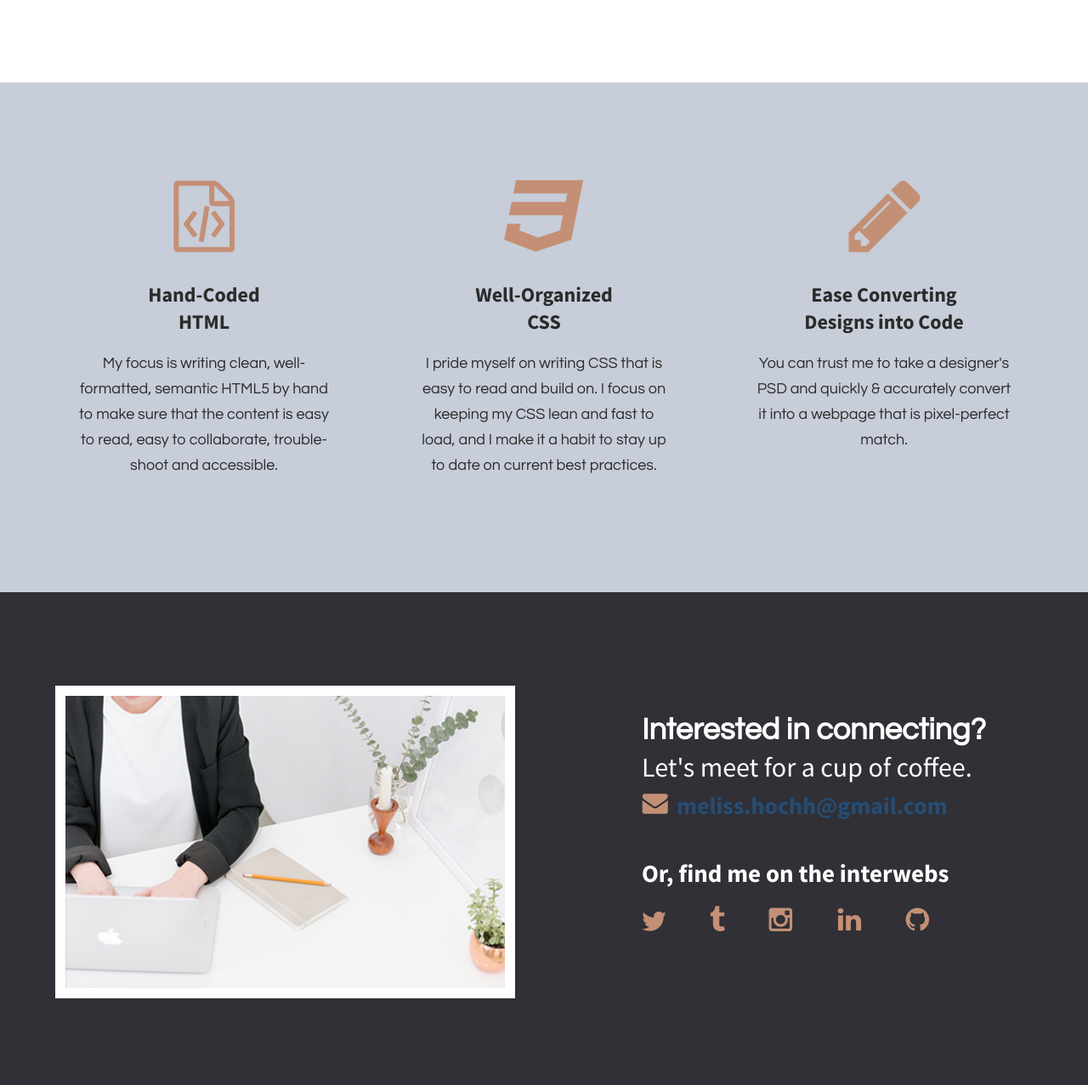
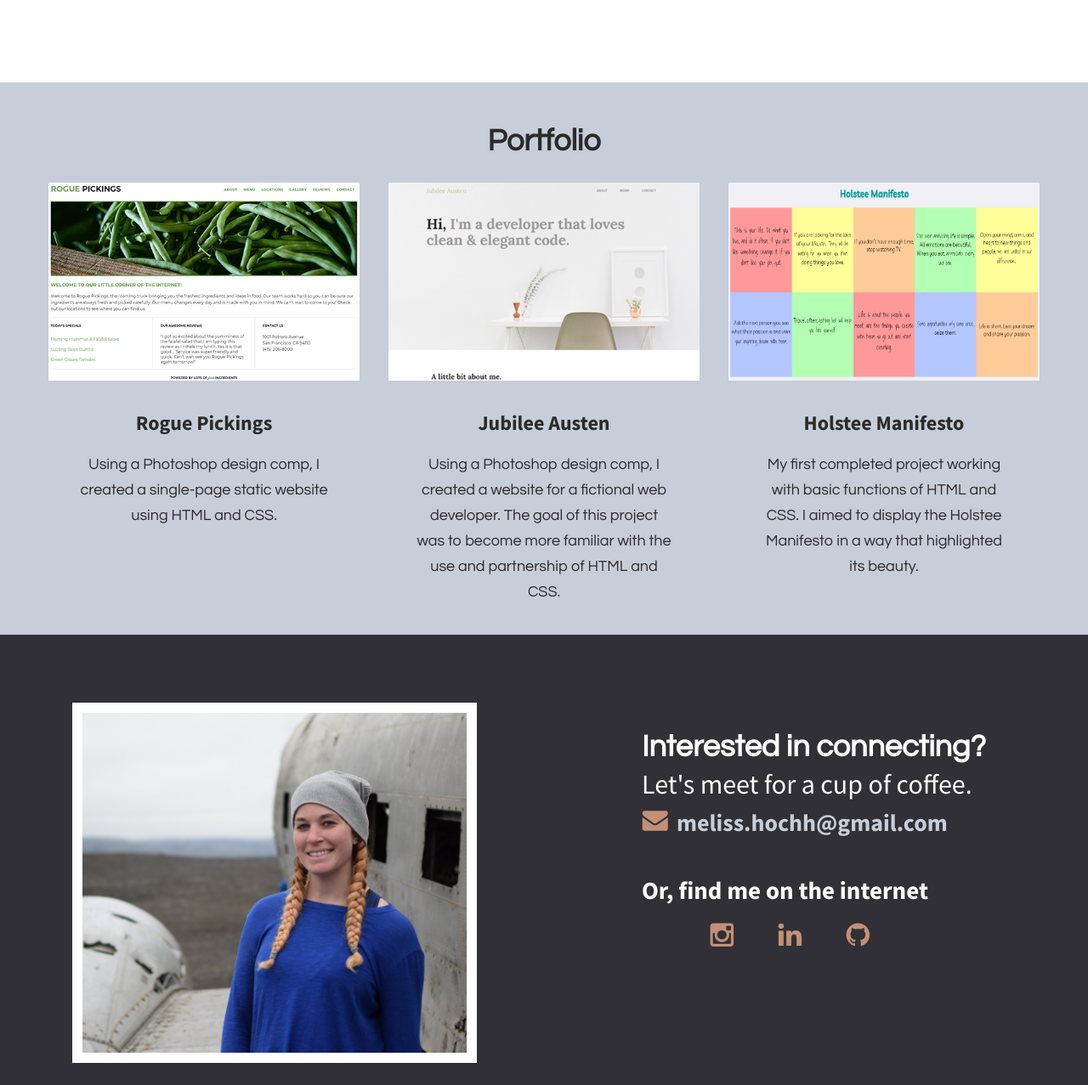
Before and after one commit to mburrows3/MelissaBurrows, a plain HTML site: page index.html in a window 1280 px wide. Shown: the part 1083-2360 px from the top of the page at 85% size. Drawn offline with Linux system fonts and the light colour scheme.

Commit message:
personalized site

```diff
--- a/css/main.css
+++ b/css/main.css
@@ -80,13 +80,22 @@ header h2 span {
 #work {
 	background: #C7CDD9;
 	text-align: center;
+    height:650px;
 }
 #work .full-width {
-    padding: 115px 0;
+    padding: 20px 0;
 }
 
 #work img {
-    padding-bottom: 30px;
+    padding-bottom:30px;
+    height:233.33px;
+    width:366.6px;
+}
+
+#work h2 {
+    font-family: 'Questrial', sans-serif;
+    font-size: 36px;
+    padding-top:0px;
 }
 #work h3 {
     font-size: 24px;
@@ -103,13 +112,15 @@ header h2 span {
 /***** CONTACT *****/
 #contact {
 	background: #303036;
+    height:550px;
 }
 #contact .full-width {
-    padding: 110px 0;
+    padding: 80px 0;
 }
 #contact img#contact-img {
-    margin-left: 25px;
+    margin-left: 45px;
     border: 12px solid #ffffff;
+    height:400px;
 }
 #contact h2, #contact #email-header, #contact #socialmedia-header, #contact ul {
     padding-left: 115px;
@@ -137,12 +148,13 @@ header h2 span {
 }
 #contact a {
     text-decoration: none;
-    color: #264d73;
+    color: #C7CDD9;
     font-weight: bold;
     font-size: 28px;
 }
 #contact ul {
     list-style: none;
+    margin-left:80px;
 }
 #contact ul li {
      display: inline-block;
--- a/index.html
+++ b/index.html
@@ -42,44 +42,41 @@
    		</section>
    		<section id="work">
    			<div class="full-width">
+               <h2>Portfolio</h2>
    				<div class="third-width">
-   					<img src="img/html-icon.png" alt="HTML icon"/>
-   					<h3>Hand-Coded HTML</h3>
-   					<p>My focus is writing clean, well-formatted, semantic HTML5 by hand to make sure that the content is easy to read, easy to collaborate, trouble-shoot and accessible.</p>
+   					<img src="img/rogue-pickings.png" alt="Rogue Pickings"/>
+   					<h3>Rogue Pickings</h3>
+   					<p>Using a Photoshop design comp, I created a single-page static website using HTML and CSS.</p>
    				</div>
    				<div class="third-width">
-   					<img src="img/css-icon.png" alt="CSS icon"/>
-   					<h3>Well-Organized CSS</h3>
-   					<p>I pride myself on writing CSS that is easy to read and build on. I focus on keeping my CSS lean and fast to load, and I make it a habit to stay up to date on current best practices.</p>
+   					<img src="img/jubilee-austen.png" alt="Jubilee Austen"/>
+   					<h3>Jubilee Austen</h3>
+   					<p>Using a Photoshop design comp, I created a website for a fictional web developer. The goal of this project was to become more familiar with the use and partnership of HTML and CSS.</p>
    				</div>
    				<div class="third-width">
-   					<img src="img/pencil-icon.png" alt="Pencil icon"/>
-   					<h3>Ease Converting Designs into Code</h3>
-   					<p>You can trust me to take a designer's PSD and quickly & accurately convert it into a webpage that is pixel-perfect match.</p>
+   					<img src="img/holstee.png" alt="Holstee"/>
+   					<h3>Holstee Manifesto</h3>
+   					<p>My first completed project working with basic functions of HTML and CSS. I aimed to display the Holstee Manifesto in a way that highlighted its beauty.</p>
    				</div>
    			</div>
    		</section>
    		<footer id="contact">
    			<div class="full-width">
    				<div class="half-width">
-   					<img src="img/contact-image.png" alt="Contact image" id='contact-img'/>
+   					<img src="img/me.jpg" alt="Contact image" id='contact-img'/>
    				</div>
    				<div class="half-width">
    					<div id="contact-info">
    						<h2>Interested in connecting?</h2>
    						<h3 id='email-header'>Let's meet for a cup of coffee.</h3>
-   						<a href="malito:meliss.hochh@gmail.com"><img src="img/envelope.png" alt="Envelope" id='envelope'/>meliss.hochh@gmail.com</a>
-   						<h3 id='socialmedia-header'>Or, find me on the interwebs</h3>
+   						<a href="https://meliss.hochh@gmail.com" target=_BLANK><img src="img/envelope.png" alt="Envelope" id='envelope'/>meliss.hochh@gmail.com</a>
+   						<h3 id='socialmedia-header'>Or, find me on the internet</h3>
    						<ul>
-   							<li><a href="https://twitter.com" target=_BLANK><img src="img/twitter.png" alt="Twitter"/></a>
+   							<li><a href="https://www.instagram.com/melisshochh/" target=_BLANK><img src="img/instagram.png" alt="Instagram"/></a>
    							</li>
-   							<li><a href="https://tumblr.com" target=_BLANK><img src="img/tumblr.png" alt="Tumblr"/></a>
+   							<li><a href="https://www.linkedin.com/in/melissa-burrows/" target=_BLANK><img src="img/linkedin.png" alt="LinkedIn"/></a>
    							</li>
-   							<li><a href="https://instagram.com" target=_BLANK><img src="img/instagram.png" alt="Instagram"/></a>
-   							</li>
-   							<li><a href="https://linkedin.com" target=_BLANK><img src="img/linkedin.png" alt="LinkedIn"/></a>
-   							</li>
-   							<li><a href="https://github.com" target=_BLANK><img src="img/github.png" alt="GitHub"/></a>
+   							<li><a href="https://github.com/mburrows3" target=_BLANK><img src="img/github.png" alt="GitHub"/></a>
    							</li>
    						</ul>
    					</div>
```
Also changed, not shown: img/holstee.png (added), img/jubilee-austen.png (added), img/me.jpg (added), img/rogue-pickings.png (added).
